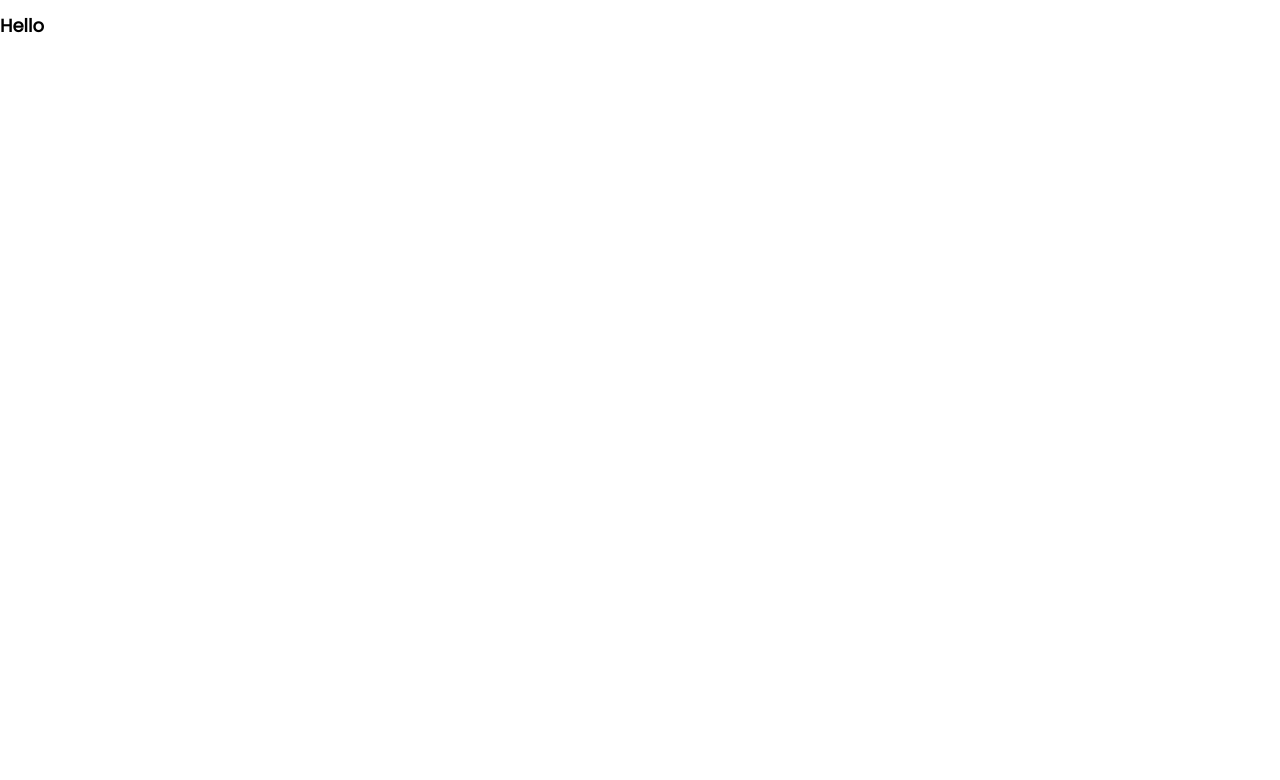
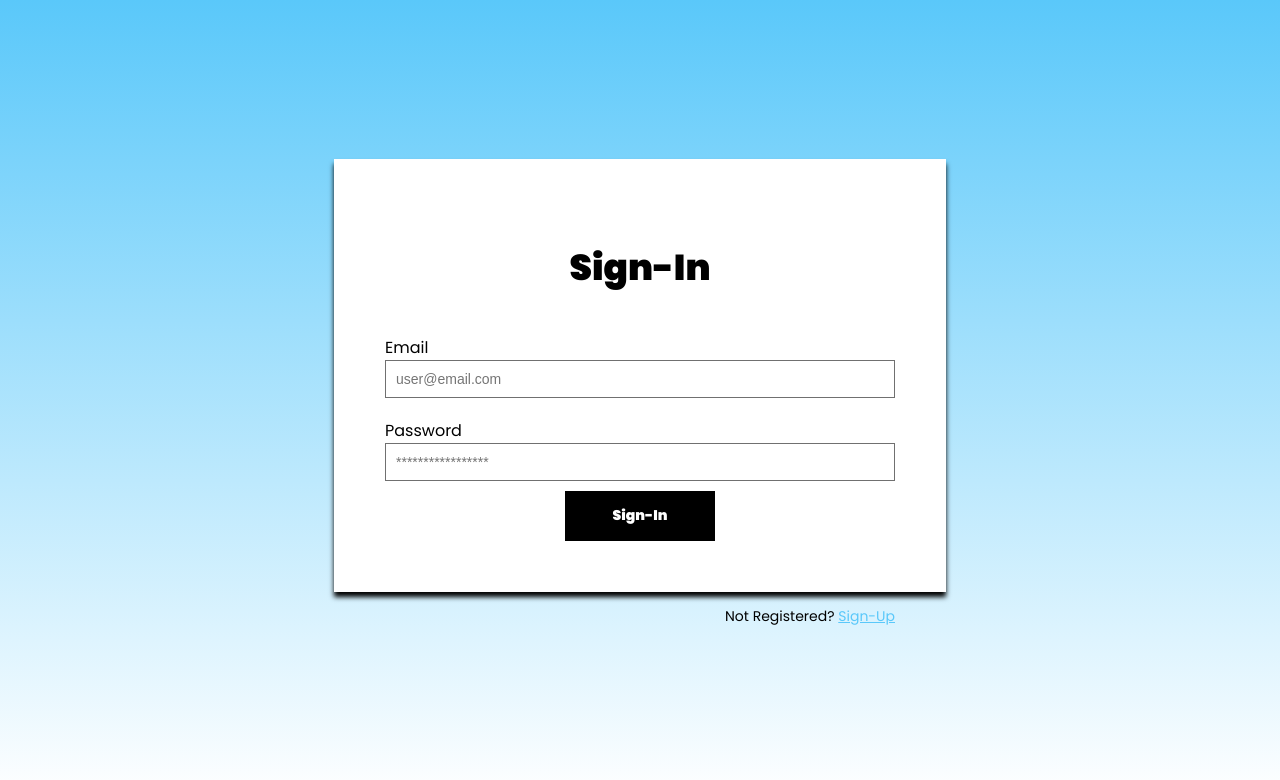
Before and after one commit to waseber/apple, a React (Create React App) app: page /sign-in in a window 1280 px wide. Shown: the top 780 px of the page. Built offline with nearby package versions, Linux system fonts and the light colour scheme.

Commit message:
add some polish to sign-in sign-up page

```diff
--- a/package.json
+++ b/package.json
@@ -34,6 +34,7 @@
   },
   "devDependencies": {
     "gulp-sass": "^4.1.0",
-    "node-sass": "^4.14.1"
+    "node-sass": "^4.14.1",
+    "react-router-dom": "^5.2.0"
   }
 }
--- a/src/App.js
+++ b/src/App.js
@@ -1,11 +1,31 @@
 import React from 'react';
+import {
+  BrowserRouter as Router,
+  Route,
+  Switch
+} from 'react-router-dom';
 import './css/main.css';
+import SignInUp from './pages/signInUp';
+
 
 function App() {
   return (
-    <div className="App">
-      <h1>Hello</h1>
-    </div>
+    <Router>
+      <div className="App display-flex flex-col justify-center align-center">
+        <div id="page-body">
+          <Switch>
+            <Route
+              path="/sign-in"
+              render={(props) => <SignInUp {...props} InUp="in"/>}
+            />
+            <Route
+              path="/sign-up"
+              render={(props) => <SignInUp {...props} InUp="up"/>}
+             />
+          </Switch>
+        </div>
+      </div>
+    </Router>
   );
 }
 
--- a/src/css/main.css
+++ b/src/css/main.css
@@ -62,10 +62,96 @@
   font-family: 'Poppins-Thin-Italic';
   src: url("../fonts/Poppins-ThinItalic.ttf") format("truetype"); }
 
+.background-white {
+  background: #FFF; }
+
+.display-flex {
+  display: flex; }
+
+.flex-col {
+  flex-direction: column; }
+
+.justify-center {
+  justify-content: center; }
+
+.align-center {
+  align-items: center; }
+
+.pull-left {
+  align-self: flex-start; }
+
+.pull-right {
+  align-self: flex-end; }
+
+.padding-10 {
+  padding: 10%; }
+
+.drop-shadow {
+  box-shadow: 0px 5px 5px; }
+
 html,
 body {
   margin: 0;
   padding: 0;
+  max-height: 100vh;
+  width: 100vw;
+  display: flex;
   background-color: #FFFFFF;
+  background-image: linear-gradient(#5AC8FA, white);
+  background-attachment: fixed;
   font-family: "Poppins";
-  font-size: 75%; }
+  font-size: 75%;
+  font-size: 14px; }
+
+#root {
+  height: 100vh;
+  width: 100vw;
+  display: flex;
+  justify-self: center;
+  align-self: center; }
+
+.App {
+  width: 100%; }
+
+a {
+  color: #5AC8FA; }
+
+h2 {
+  font-family: "Poppins-Black";
+  font-size: 36px; }
+
+#SignInUp {
+  width: 510px;
+  padding: 15px; }
+
+form {
+  width: 100%; }
+
+form * {
+  border-radius: 0; }
+
+input {
+  padding: 10px;
+  width: 100%;
+  box-sizing: border-box;
+  border: 1px solid #707070;
+  font-size: 14px; }
+
+button {
+  padding: 5px;
+  height: 50px;
+  width: 150px;
+  background: black;
+  border: 0;
+  font-size: 14px;
+  font-family: "Poppins-Black";
+  color: white; }
+
+label {
+  margin: 10px;
+  width: 100%;
+  display: flex;
+  flex-direction: column;
+  font-family: "Poppins";
+  font-size: 16px;
+  text-transform: capitalize; }
--- /dev/null
+++ b/src/css/reusable.css
@@ -0,0 +1,26 @@
+.background-white {
+  background: #FFF; }
+
+.display-flex {
+  display: flex; }
+
+.flex-col {
+  flex-direction: column; }
+
+.justify-center {
+  justify-content: center; }
+
+.align-center {
+  align-items: center; }
+
+.pull-left {
+  align-self: flex-start; }
+
+.pull-right {
+  align-self: flex-end; }
+
+.padding-10 {
+  padding: 10%; }
+
+.drop-shadow {
+  box-shadow: 0px 5px 5px; }
--- a/src/css/sass/main.scss
+++ b/src/css/sass/main.scss
@@ -1,12 +1,79 @@
 @import "helpers/fonts.scss";
 @import "helpers/variables.scss";
+@import "./reusable.scss";
 
 
 html,
 body{
     margin: 0;
     padding: 0;
+    max-height: 100vh;
+    width: 100vw;
+    display: flex;
     background-color: $main__background--color;
+    background-image: $background-gradient;
+    background-attachment: fixed;
     font-family: $base-font;
     font-size: 75%; //allows us to use REM
+    font-size: 14px;
 }
+
+
+#root{
+    height: 100vh;
+    width: 100vw;
+    display: flex;
+    justify-self: center;
+    align-self: center;
+}
+.App{
+    width: 100%;
+}
+a{
+    color: $link-color;
+}
+h2{
+    font-family: $h2-font;
+    font-size: 36px;
+}
+
+#SignInUp{
+    width: 510px;
+    padding: 15px;
+}
+form{
+    width: 100%;
+}
+form *{
+    border-radius: 0;
+}
+
+input{
+    padding: 10px;
+    width: 100%;
+    box-sizing: border-box;
+    border: $form-field-border;
+    font-size: $form-field-font-size;
+
+}
+
+button{
+    padding: 5px;
+    height: 50px;
+    width: 150px;
+    background: black;
+    border: 0;
+    font-size: 14px;
+    font-family: $button-font;
+    color: white;
+}
+
+label{
+    margin: 10px;
+    width: 100%;
+    display: flex;
+    flex-direction: column;
+    font-family: $label-font;
+    font-size: 16px;
+    text-transform: capitalize;
+}
--- /dev/null
+++ b/src/css/sass/reusable.scss
@@ -0,0 +1,35 @@
+.background-white{
+    background: #FFF;
+}
+
+.display-flex{
+    display: flex;
+}
+
+.flex-col{
+    flex-direction: column;
+}
+
+.justify-center{
+    justify-content: center;
+}
+
+.align-center{
+    align-items: center;
+}
+
+.pull-left{
+    align-self: flex-start;
+}
+
+.pull-right{
+    align-self: flex-end;
+}
+
+.padding-10{
+    padding: 10%;
+}
+
+.drop-shadow{
+    box-shadow: 0px 5px 5px;
+}
--- /dev/null
+++ b/src/pages/signInUp.js
@@ -0,0 +1,64 @@
+import React from 'react';
+import {Link} from 'react-router-dom';
+
+
+const SignInUp = ({InUp}) => {
+    let formTypeText = 'Sign-In';
+    if(InUp == 'up'){
+        formTypeText = 'Sign-Up'
+        return(
+            <>
+                <div id="SignInUp" className="display-flex flex-col justify-center align-center">
+                    <form className="background-white padding-10 drop-shadow display-flex flex-col align-center ">
+                        <h2>{formTypeText}</h2>
+                        <label for="frm-name" className="">
+                            Full Name
+                            <input type="text" id="frm-name"  placeholder="John Doe"/>
+                        </label>
+
+                        <label for="frm-email" className="">
+                            Email
+                            <input type="email" id="frm-email" placeholder="user@email.com" />
+                        </label>
+
+                        <label for="frm-password" className="">
+                            Password
+                            <input type="password" id="frm-password" placeholder="*****************" />
+                        </label>
+
+                        <button type="submit">{formTypeText}</button>
+                    </form>
+                    <p className="pull-left">Already Registered? <Link to="/sign-in">Sign-In</Link></p>
+                </div>
+
+
+            </>
+            );
+    } else {
+        return(
+            <>
+                <div id="SignInUp" className="display-flex flex-col justify-center align-center">
+                    <form className="background-white padding-10 drop-shadow display-flex flex-col align-center">
+                    <h2>{formTypeText}</h2>
+                        <label for="frm-email" className="">
+                            Email
+                            <input type="email" id="frm-email" placeholder="user@email.com" />
+                        </label>
+
+                        <label for="frm-password" className="">
+                            Password
+                            <input type="password" id="frm-password" placeholder="*****************" />
+                        </label>
+
+                        <button type="submit">{formTypeText}</button>
+                    </form>
+                    <p className="pull-right">Not Registered? <Link to="/sign-up">Sign-Up</Link></p>
+                </div>
+
+            </>
+            );
+    }
+
+}
+
+export default SignInUp;
```
Also changed, not shown: src/css/sass/helpers/variables.scss (+12 -0 lines), 1 other file (tests, documents, lock files or other folders).
